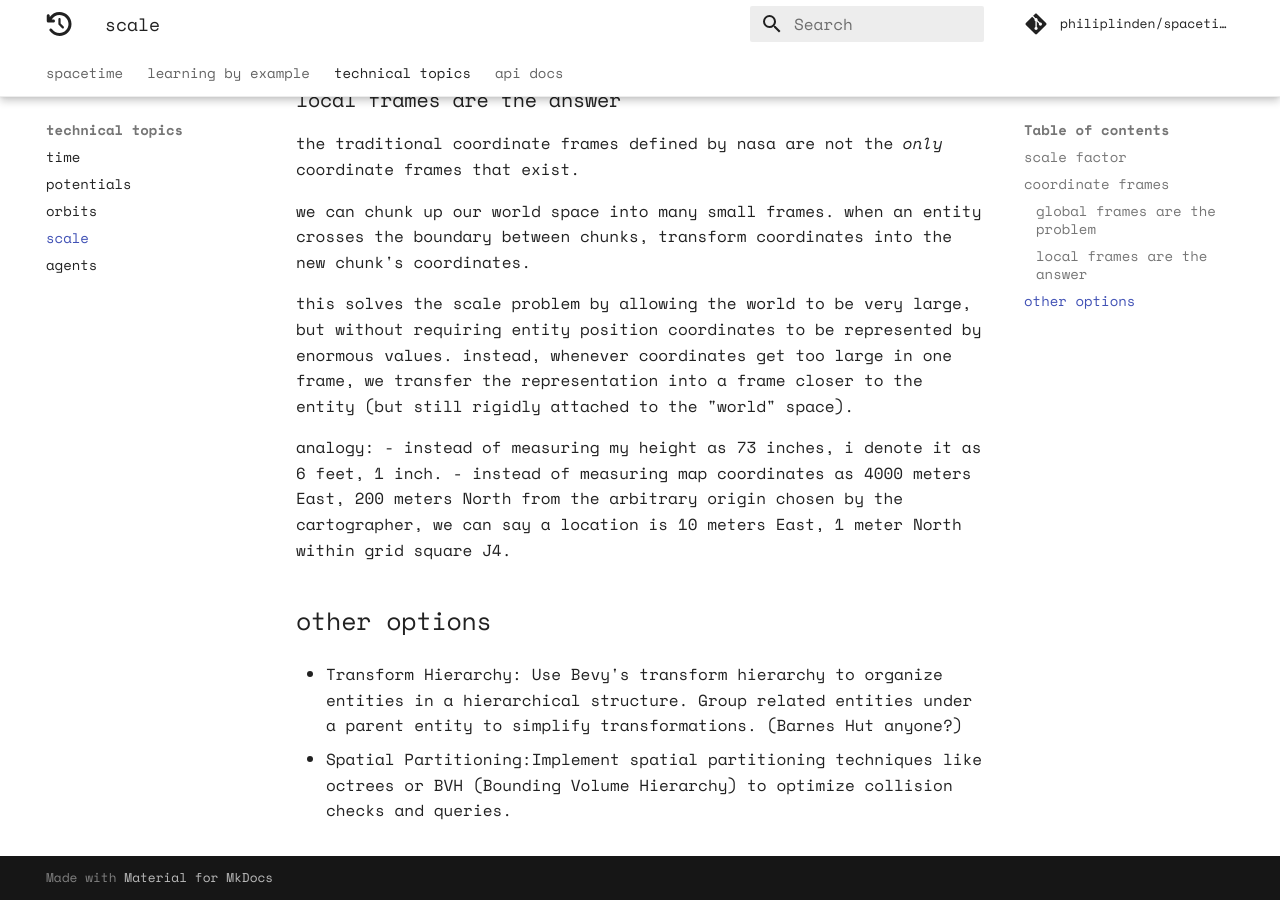
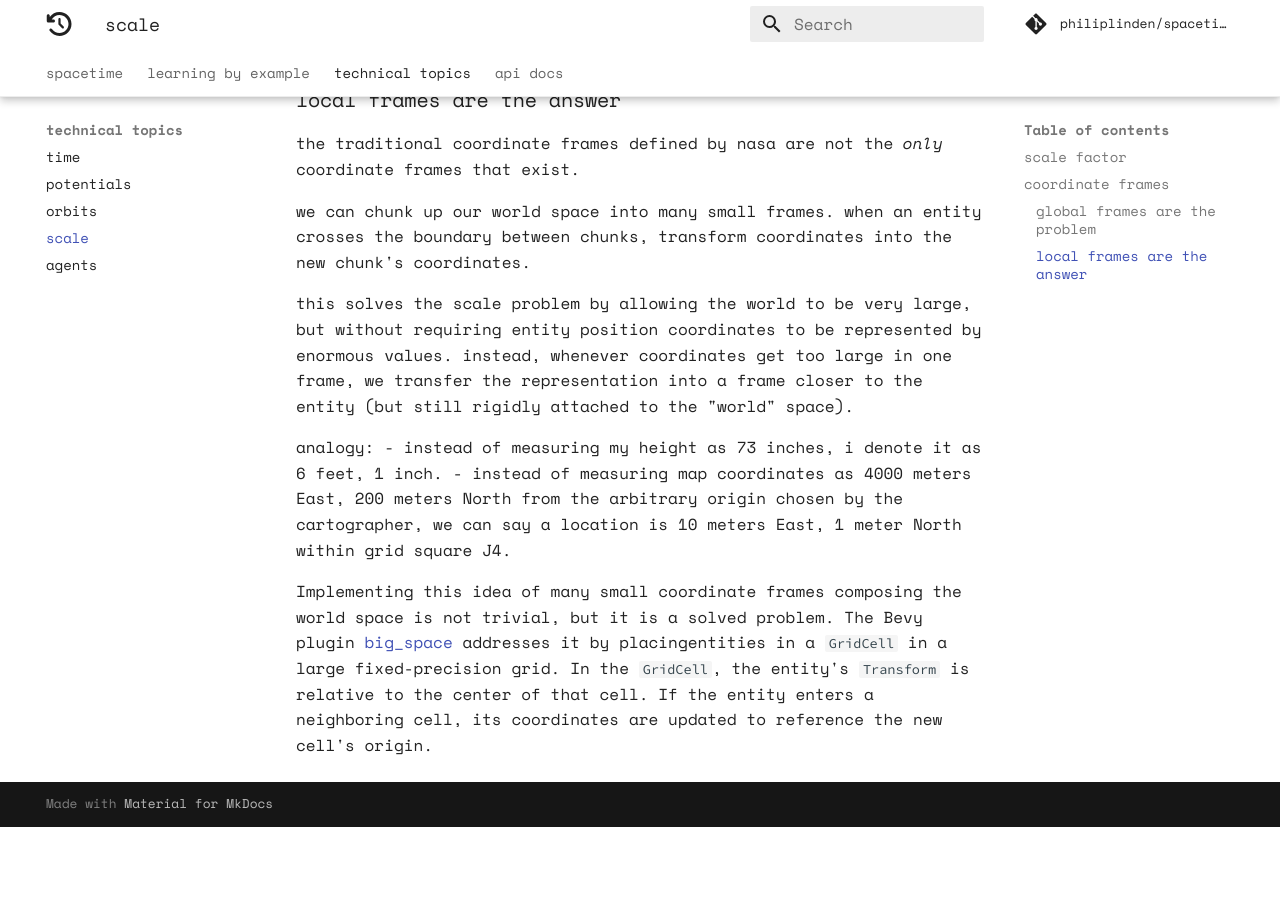
Before and after one commit to philiplinden/spacetime, an MkDocs documentation site: the page built from docs/technical/scale.md, in a window 1280 px wide and 900 px high, scrolled down 1619 px. Built offline with MkDocs 1.6.1 and Material for MkDocs 9.7.7, drawn with Linux system fonts in a browser that asks for light colours; comment, search, counter and statistics services are not loaded; after the commit the page ends 2446 px from its top, so only the background shows below that.

Commit message:
MPL license, anise, and big_space

```diff
--- a/docs/technical/scale.md
+++ b/docs/technical/scale.md
@@ -69,10 +69,9 @@
   from the arbitrary origin chosen by the cartographer, we can say a location is
   10 meters East, 1 meter North within grid square J4.
 
-# other options
-- Transform Hierarchy: Use Bevy's transform hierarchy to organize entities in a
-hierarchical structure. Group related entities under a parent entity to simplify
-transformations. (Barnes Hut anyone?)
-
-- Spatial Partitioning:Implement spatial partitioning techniques like octrees or
-BVH (Bounding Volume Hierarchy) to optimize collision checks and queries.
+Implementing this idea of many small coordinate frames composing the world space
+is not trivial, but it is a solved problem. The Bevy plugin
+[big_space](https://github.com/aevyrie/big_space) addresses it by placingentities
+in a `GridCell` in a large fixed-precision grid. In the `GridCell`, the entity's
+`Transform` is relative to the center of that cell. If the entity enters a
+neighboring cell, its coordinates are updated to reference the new cell's origin.
```
Also changed, not shown: README.md (+9 -0 lines), 7 other files.
